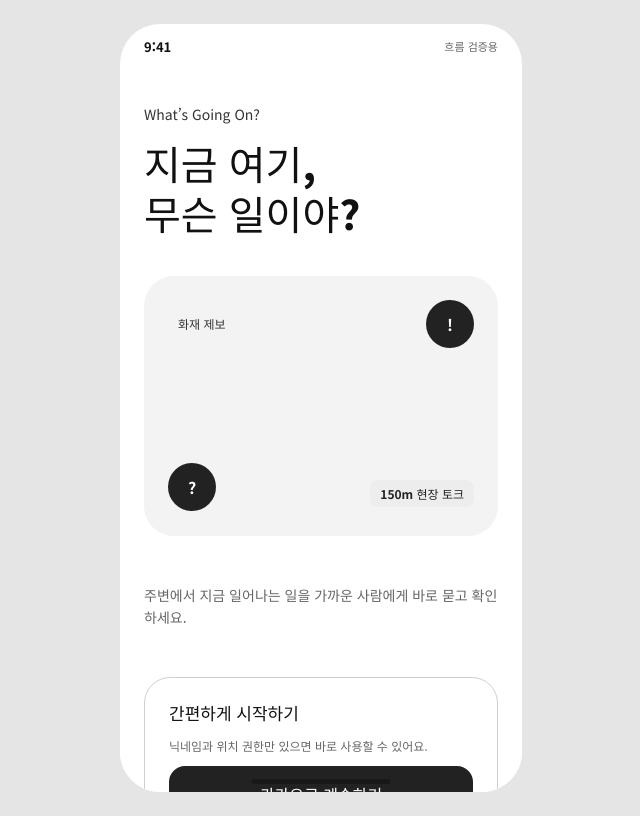
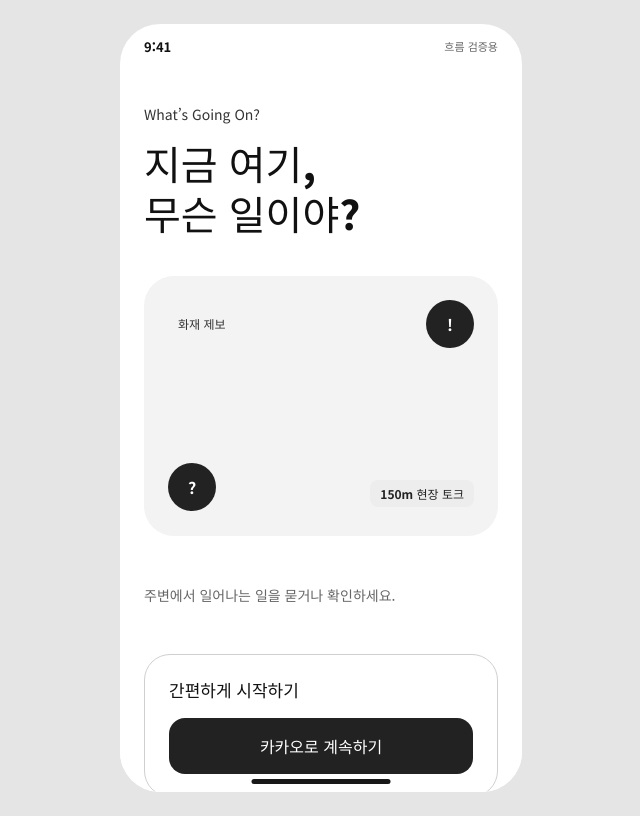
Before and after one commit to WGO-What-s-Going-On/Frontend, a React (Vite) app: page / in a window 1280 px wide. Shown: the whole page, without its empty margins (319-959 px from the left). Built offline with nearby package versions, Linux system fonts and the light colour scheme.

Commit message:
로그인 문구 수정

```diff
--- a/src/features/auth/AuthScreens.tsx
+++ b/src/features/auth/AuthScreens.tsx
@@ -7,8 +7,8 @@ export function LoginScreen() {
   return <AppShell nav={false} contentClassName="login-screen">
     <p className="eyebrow blue">What’s Going On?</p><h1 className="hero">지금 여기,<br/>무슨 일이야?</h1>
     <div className="illustration"><span className="badge red">화재 제보</span><b className="mint-dot">!</b><b className="question-dot">?</b><span className="badge chat">150m 현장 토크</span></div>
-    <p className="muted intro-copy">주변에서 지금 일어나는 일을 가까운 사람에게 바로 묻고 확인하세요.</p>
-    <div className="start-card"><h3>간편하게 시작하기</h3><p>닉네임과 위치 권한만 있으면 바로 사용할 수 있어요.</p><button className="kakao" onClick={() => go('intro')}>카카오로 계속하기</button><small>위치는 참여 가능 여부 판단에만 사용</small></div>
+    <p className="muted intro-copy">주변에서 일어나는 일을 묻거나 확인하세요.</p>
+    <div className="start-card"><h3>간편하게 시작하기</h3><button className="kakao" onClick={() => go('intro')}>카카오로 계속하기</button></div>
   </AppShell>
 }
 
--- a/src/flow-only.css
+++ b/src/flow-only.css
@@ -62,6 +62,10 @@
 .login-screen {
   overflow: hidden;
   overscroll-behavior: none;
+}
+
+.login-screen .start-card h3 + .kakao {
+  margin-top: 16px;
 }
 
 .blue,
```
